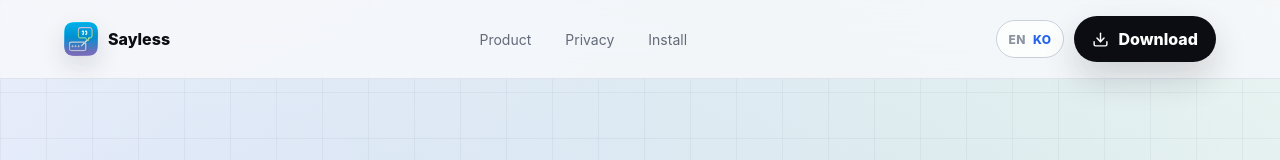
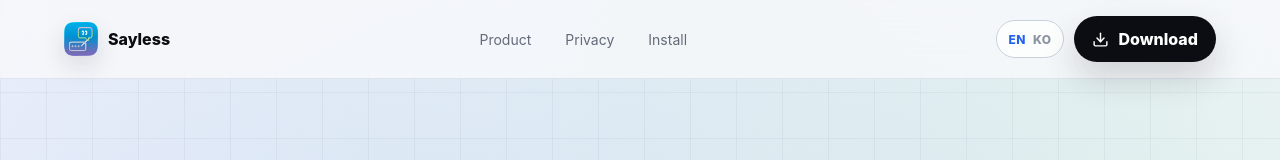
Before and after one commit to ispaik06/Sayless, a React (Vite) app in the folder site/: page / in a window 1280 px wide. Shown: the top 160 px of the page. Built offline with nearby package versions, Linux system fonts and the light colour scheme.

Commit message:
Fix language toggle active state

```diff
--- a/site/src/main.jsx
+++ b/site/src/main.jsx
@@ -355,8 +355,8 @@ function Shell({ children, install = false, lang, setLang, t }) {
             aria-label={t.nav.toggleLabel}
             onClick={() => setLang(lang === "en" ? "ko" : "en")}
           >
-            <span>{lang.toUpperCase()}</span>
-            <strong>{t.nav.toggleText}</strong>
+            <span className={lang === "en" ? "is-active" : ""}>EN</span>
+            <span className={lang === "ko" ? "is-active" : ""}>KO</span>
           </button>
           <a className="nav-cta" href={INSTALL_URL}>
             <Download size={17} />
--- a/site/src/styles.css
+++ b/site/src/styles.css
@@ -137,18 +137,15 @@ button {
   box-shadow: 0 14px 28px rgba(31, 41, 55, 0.12);
 }
 
-.language-toggle span,
-.language-toggle strong {
+.language-toggle span {
   font-size: 12px;
   font-weight: 850;
   letter-spacing: 0.04em;
-}
-
-.language-toggle span {
   color: var(--dim);
-}
-
-.language-toggle strong {
+  transition: color 160ms ease;
+}
+
+.language-toggle span.is-active {
   color: var(--blue);
 }
 
```
